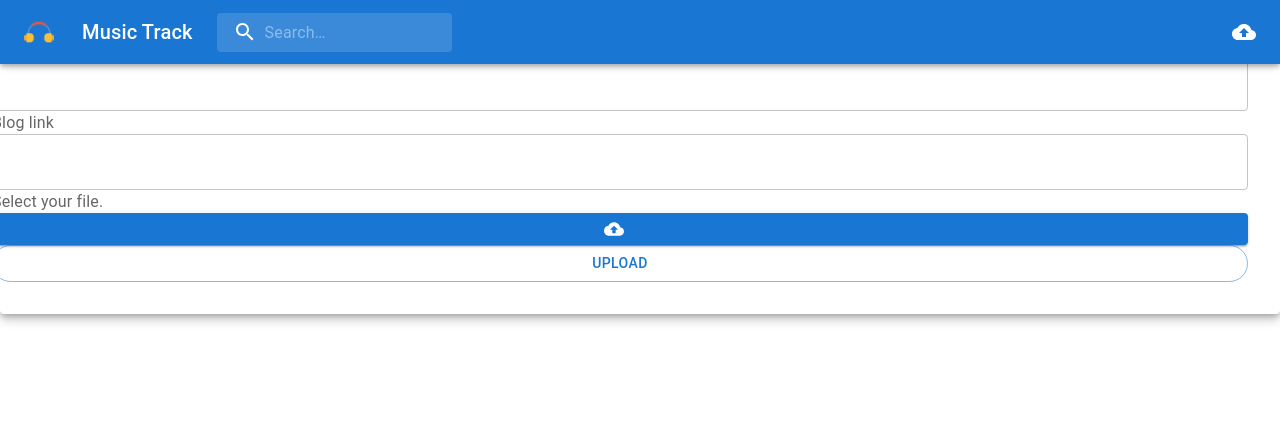
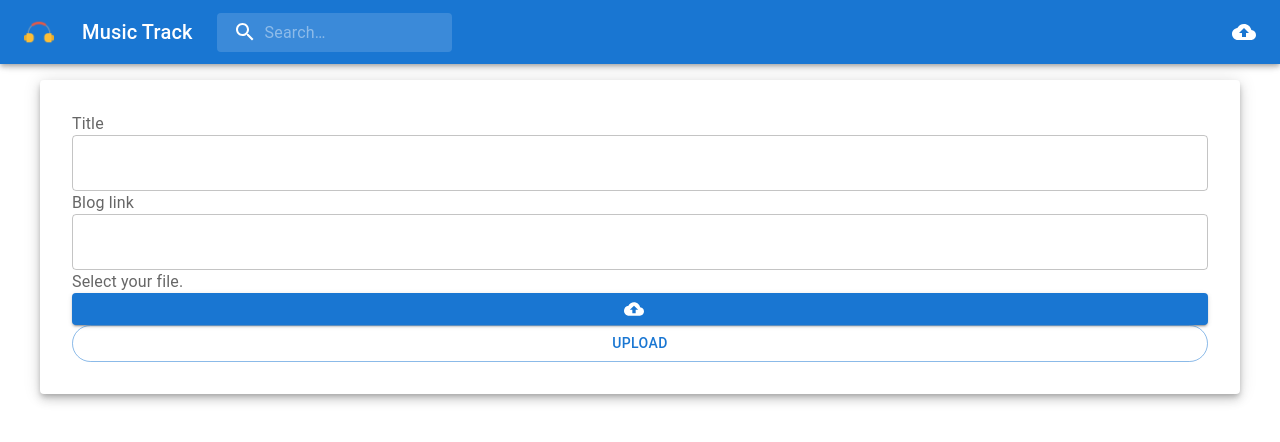
Before and after one commit to naimur61/music-playstation, a React (Create React App) app: page /upload in a window 1280 px wide. Shown: the top 442 px of the page. Built offline with nearby package versions, Linux system fonts and the light colour scheme.

Commit message:
fix style

```diff
--- a/src/components/Upload.jsx
+++ b/src/components/Upload.jsx
@@ -57,9 +57,9 @@ const Upload = () => {
 	};
 
 	return (
-		<Paper elevation={6} sx={{ mx: "auto", p: "2rem" }}>
+		<Paper elevation={6} sx={{ m: 5, p: "2rem" }}>
 			<form onSubmit={handleSubmit(onSubmit)}>
-				<Grid container justifyContent="center" rowSpacing={5} columnSpacing={5}>
+				<Grid rowSpacing={5} columnSpacing={5}>
 					{/* Title */}
 					<Grid xs={12}>
 						<InputLabel htmlFor="name">Title</InputLabel>
```
